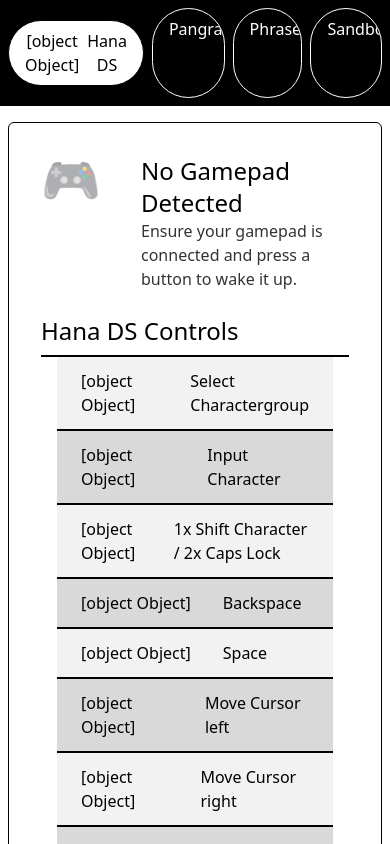
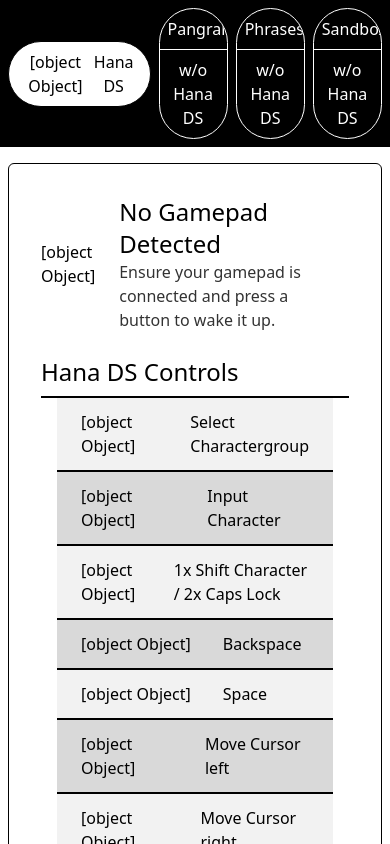
Before and after one commit to nasicha/keyboard, a Nuxt app: page / in a window 390 px wide. Shown: the top 844 px of the page. Built offline with nearby package versions, Linux system fonts and the light colour scheme.

Commit message:
feat: add new alert icons

```diff
--- a/assets/scss/alerts.scss
+++ /dev/null
@@ -1,4 +0,0 @@
-
-.alert-wrapper {
-  @apply w-full flex flex-row justify-center gap-6;
-}
--- a/components/Molecules/Alert.vue
+++ b/components/Molecules/Alert.vue
@@ -1,7 +1,8 @@
 <template>
   <div class="alert-wrapper">
     <ClientOnly>
-      <span class="text-5xl opacity-50">{{ alertEmoji }}</span>
+      <StopSign v-if="notSupportedEmoji" />
+      <NoController v-if="!notSupportedEmoji"/>
       <div class="flex flex-col px-4">
         <span class="text-2xl">{{ alertInfo }}</span>
         <span class="opacity-80" v-html="alertText"></span>
@@ -17,20 +18,29 @@
   </div>
 </template>
 <script setup lang="ts">
-const props = defineProps<{ notSupportedAlert: boolean }>();
+import StopSign from "@/assets/icons/stop-sign.svg?component";
+import NoController from "@/assets/icons/no-controller.svg?component";
+const props = defineProps<{ notSupportedAlert?: boolean }>();
 
-const alertEmoji = ref("");
+const notSupportedEmoji = ref(false);
 const alertInfo = ref("");
 const alertText = ref("");
 const showSkeleton = ref(true);
 
 onMounted(() => {
   showSkeleton.value = false;
-  alertEmoji.value = props.notSupportedAlert ? "🚫" : "🎮";
+  notSupportedEmoji.value = props.notSupportedAlert;
   alertInfo.value = props.notSupportedAlert ? "Gamepad is not supported on this device." : "No Gamepad Detected";
   alertText.value = props.notSupportedAlert ? "It seems your device does not support the Gamepad API. Check <a href='https://caniuse.com/gamepad'>here</a> for a list supported devices." : "Ensure your gamepad is connected and press a button to wake it up.";
 });
 </script>
 <style lang="scss" scoped>
-@import "@/assets/scss/alerts.scss";
+
+.alert-wrapper {
+  @apply w-full flex flex-row justify-center items-center gap-2 md:gap-6;
+
+  & > svg {
+    @apply w-14 h-14 min-w-[3rem];
+  }
+}
 </style>
--- a/components/Molecules/Header.vue
+++ b/components/Molecules/Header.vue
@@ -35,10 +35,10 @@ import HanaDSLogo from "@/assets/icons/hana_ds-logo-bg.svg?component";
     }
 
     &-wrapper {
-      @apply flex h-full overflow-hidden;
+      @apply flex flex-col md:flex-row h-full overflow-hidden;
 
       & > a {
-        @apply first:border-r px-4 py-2;
+        @apply first:border-b md:first:border-r md:first:border-b-0 px-2 xs:px-4 py-2;
         &.router-link-active {
           @apply bg-secondary text-base border-base;
         }
--- a/pages/index.vue
+++ b/pages/index.vue
@@ -1,10 +1,10 @@
 <template>
   <div :class="{ [`border border-base rounded-md p-8`]: !isSupported || gamepads.length === 0}">
     <div v-if="!isSupported">
-      <Alert :notSupportedAlert="true" />
+      <Alert notSupportedAlert />
     </div>
     <div v-else-if="gamepads.length === 0">
-      <Alert :notSupportedAlert="false" />
+      <Alert />
     </div>
     <div v-else>
       <KeyboardSandbox
```
Also changed, not shown: assets/icons/no-controller.svg (added), assets/icons/stop-sign.svg (added).
